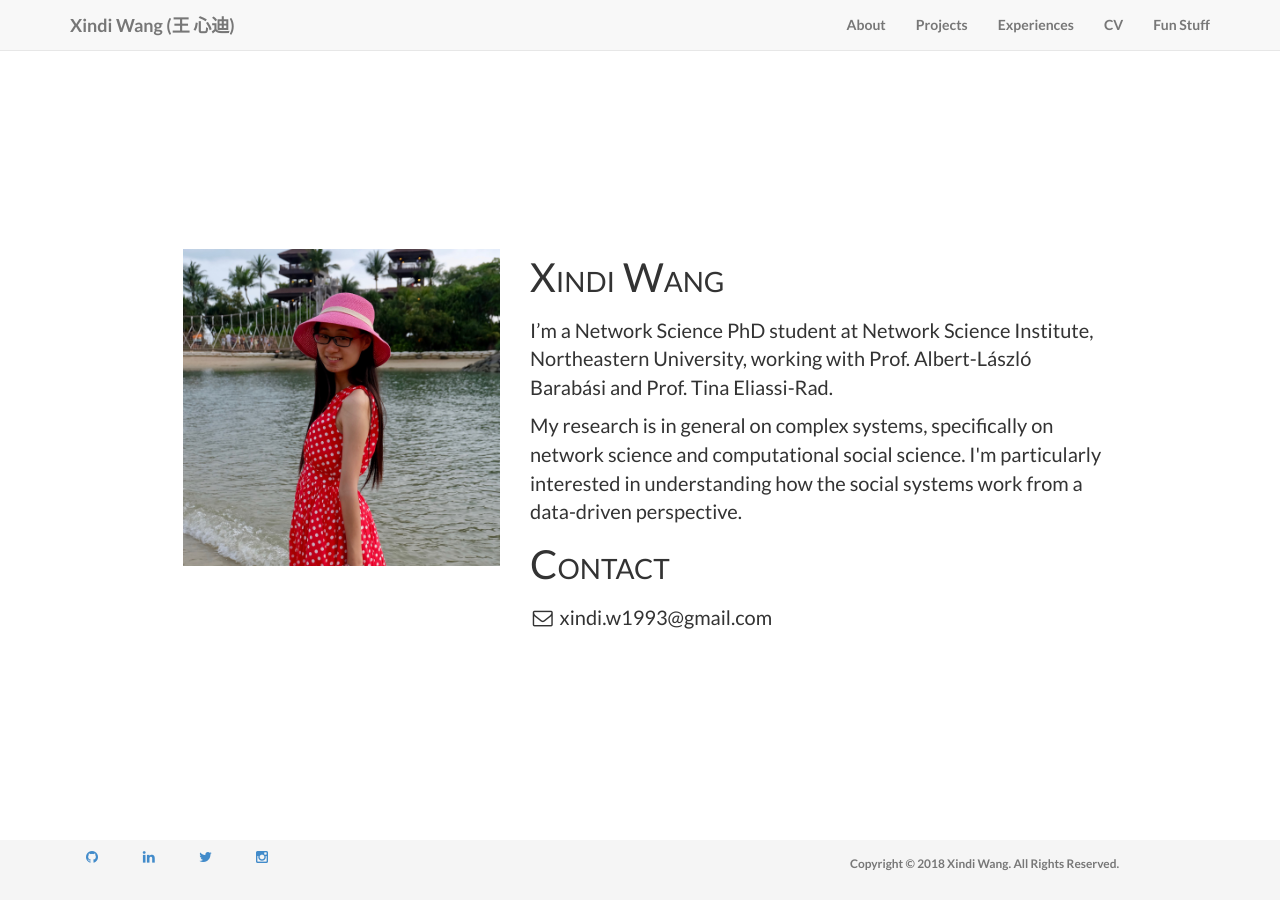
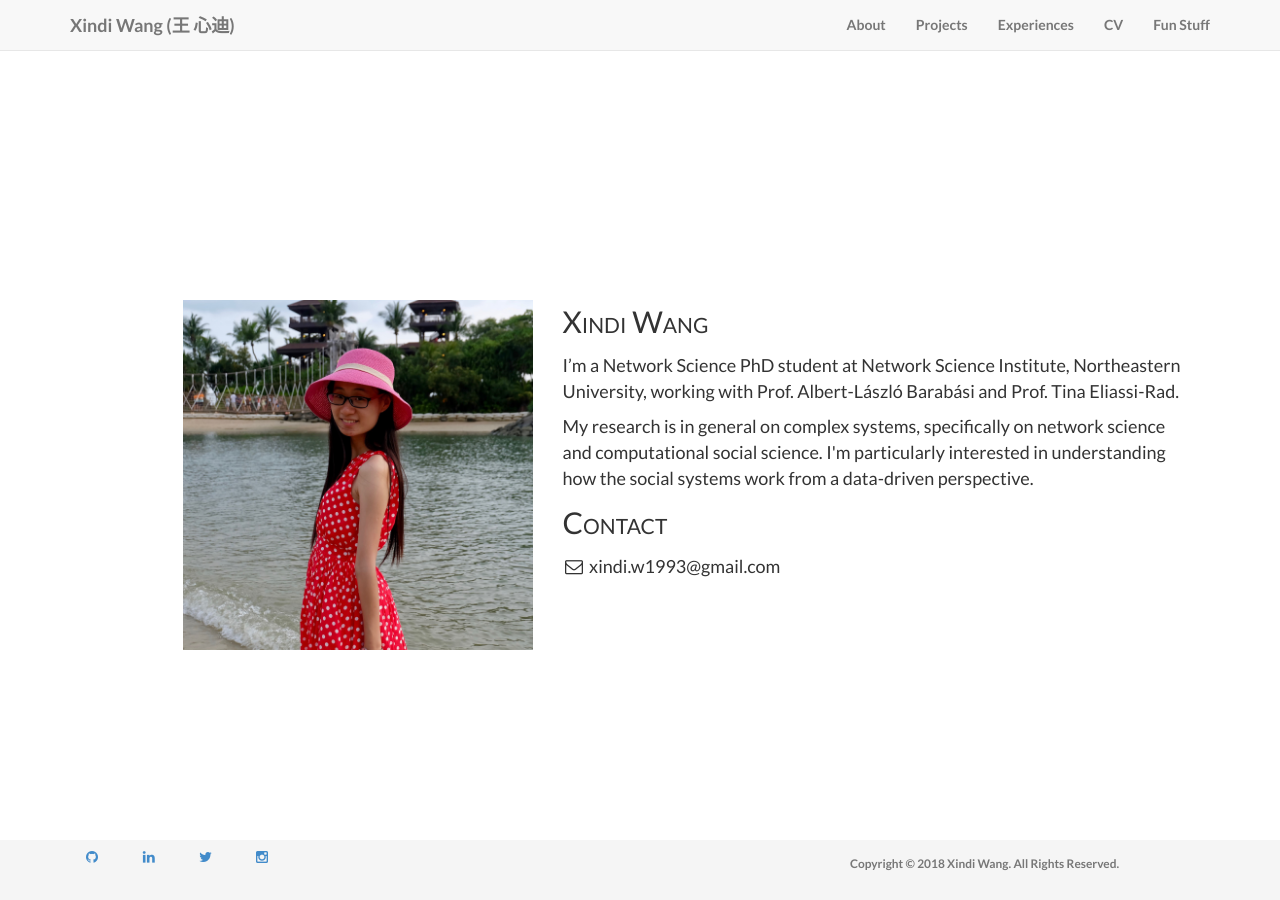
Before and after one commit to xindi-dumbledore/xindi-dumbledore.github.io, a Jekyll site: the page built from index.html, in a window 1280 px wide. Built offline with Jekyll 4.4.1, drawn with Linux system fonts in a browser that asks for light colours.

Commit message:
frontpage update

```diff
--- a/_includes/about.html
+++ b/_includes/about.html
@@ -1,21 +1,21 @@
-    <!-- About Section -->
+<!-- About Section -->
+<div id="wrap">
 <style type="text/css">
 p.indexnormal {
-   font-size: 20px;
+   font-size: 18px;
    font-weight: lighter;
 }
 
 p.indexsmall {
     font-variant: small-caps;
     font-weight: lighter;
-    font-size:40px;
+    font-size:30px;
 }
 </style>
 
-<div id="wrap">
-<section id="about" class="container vertical-align">
+<section id="about">
     <div class="container">
-      <div class="row vertical-align">
+      <div class="row">
         <div class="col-lg-12 col-lg-offset-1">
           <br/><br/>
           <p class = "indexsmall"></p>
--- a/_layouts/default.html
+++ b/_layouts/default.html
@@ -3,9 +3,7 @@
 	{% include head.html %}
 	<body>
 		{% include header.html %}
-    <div id="wrap">
         {% include about.html %}
-    </div>
         {% include footer.html %}
 		{% include js.html %}
 	</body>
--- a/css/landing-page.css
+++ b/css/landing-page.css
@@ -166,10 +166,12 @@
 }
 
 /*My stuff*/
-#about {
-    height: 100vh; /*vh stands for view-port height, 1vh is 1% of screen height*/
-    margin: 0 auto -60px;
-    padding: 0 0 60px;
+#about
+{position: absolute;
+top: 50%;
+left: 50%;
+margin-right: -50%;
+transform: translate(-50%, -50%);
 }
 
 .page-title-section{
```
Also changed, not shown: 6 other files.
